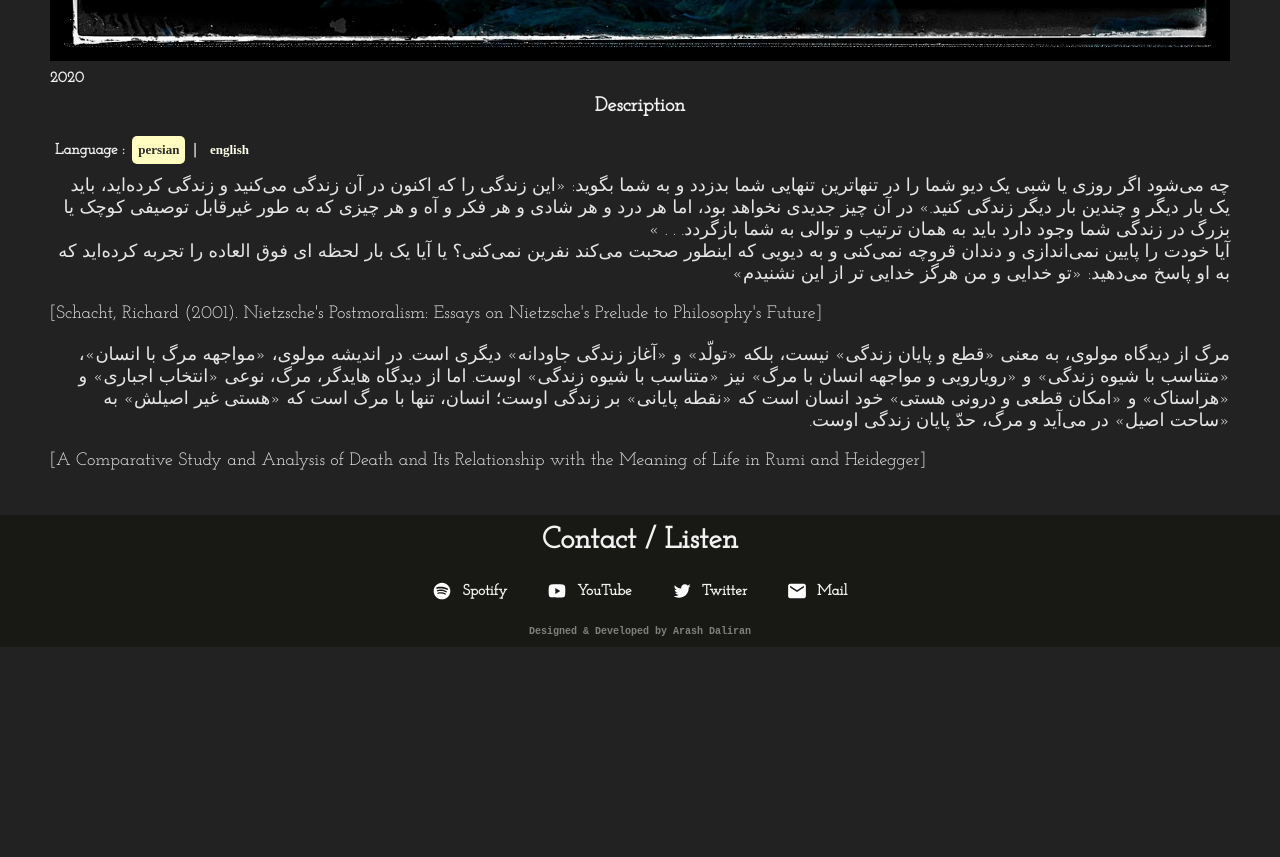
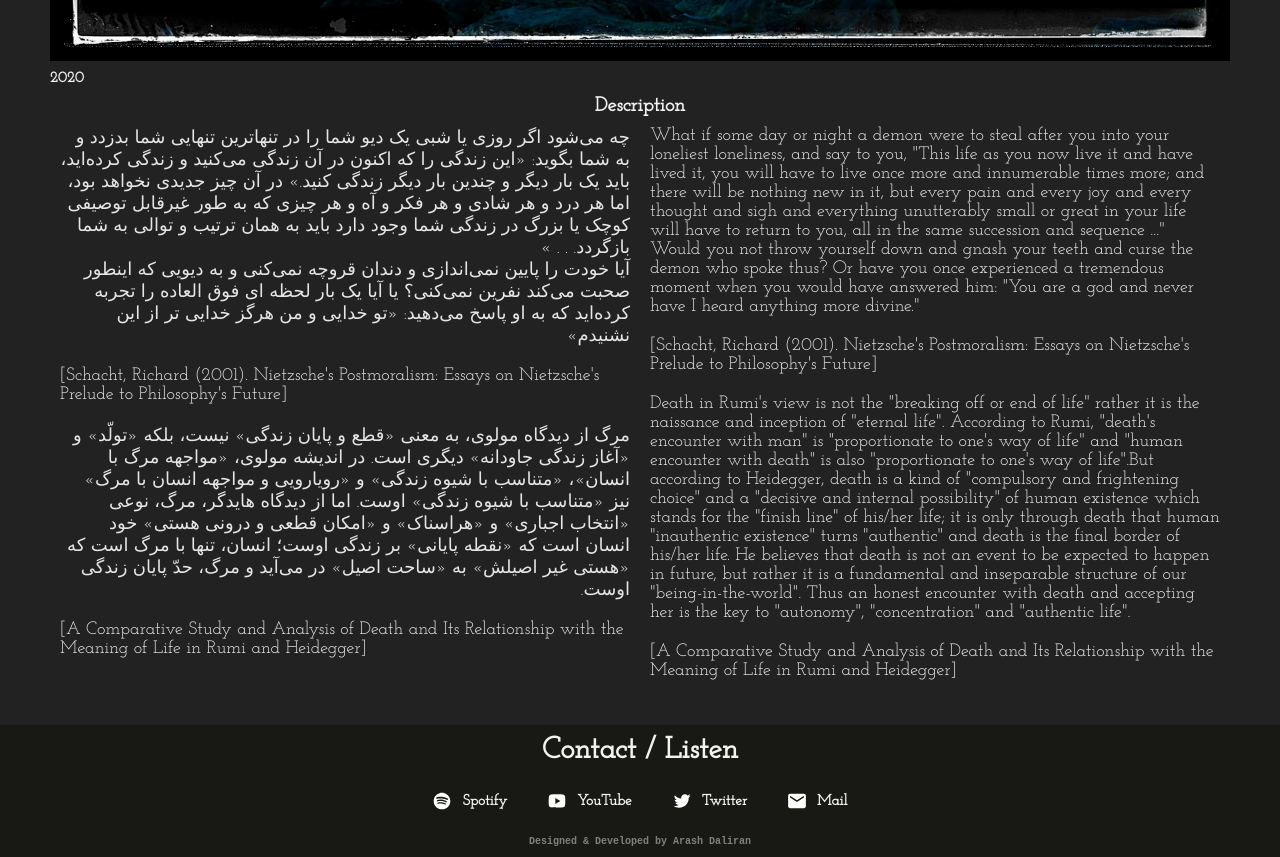
Before and after one commit to arashdaliran/IranpourWeb, a Vue app: page /musics in a window 1280 px wide. Shown: the part 1240-2097 px from the top of the page. Before the commit the page ends 1887 px from the top, so only its background shows below. Built offline with nearby package versions, Linux system fonts and the light colour scheme; a web font is replaced by a local one.

Commit message:
added descriptionBox desktop view

```diff
--- a/src/components/DescriptionBox.vue
+++ b/src/components/DescriptionBox.vue
@@ -1,27 +1,29 @@
 <script setup>
 import { ref } from 'vue';
+import { useViewport } from '../plugins/NoobiesQueries';
 const emit = defineEmits('isTranslate')
 const isTranslateSelected = ref(false)
-
+const vp = useViewport()
 </script>
 
 <template>
     <div>
-        <div class="translateBox">
+        <div v-if="!vp.isDesktop" class="translateBox">
             <h5>Language :</h5>
             <button :class="{ selectedButton: !isTranslateSelected }"
-            @click="isTranslateSelected = false">persian</button>
+                @click="isTranslateSelected = false">persian</button>
             <h5 style="user-select:none ;">|</h5>
             <button :class="{ selectedButton: isTranslateSelected }"
-            @click="isTranslateSelected = true">english</button>
+                @click="isTranslateSelected = true">english</button>
         </div>
-        <div :class="{collapse : isTranslateSelected}">
-            <slot></slot>
+        <div :class="{desktopDesc : vp.isDesktop}">
+            <div :class="{ collapse: isTranslateSelected && !vp.isDesktop }">
+                <slot></slot>
+            </div>
+            <div :class="{ collapse: !isTranslateSelected && !vp.isDesktop }">
+                <slot name="translate"></slot>
+            </div>
         </div>
-        <div :class="{collapse : !isTranslateSelected}">
-            <slot name="translate"></slot>
-        </div>
-
     </div>
 </template>
 
@@ -29,16 +31,25 @@ const isTranslateSelected = ref(false)
 button {
     font-weight: bolder;
 }
-.collapse{
-    max-height : 0;
+
+.collapse {
+    max-height: 0;
     overflow: hidden;
 }
+
 .selectedButton {
     background-color: rgb(255, 253, 192);
     color: rgb(42, 42, 42);
     border-radius: 5px;
 }
-
+.desktopDesc{
+    display: flex;
+    flex-direction: row;
+    > *{
+        flex: 50%;
+        padding: 0 10px;
+    }
+}
 .translateBox {
     padding: 10px 5px;
     display: flex;
--- a/src/views/HomeView.vue
+++ b/src/views/HomeView.vue
@@ -4,6 +4,7 @@ import { useViewport } from '../plugins/NoobiesQueries';
 import LatestComponent from '../components/LatestComponent.vue';
 
 const vp = useViewport()
+//todo move this to a composable file
 const vFontSizer = {
     updated(el, binding) {
         let size = binding.value * vp.width + 'px'
```
